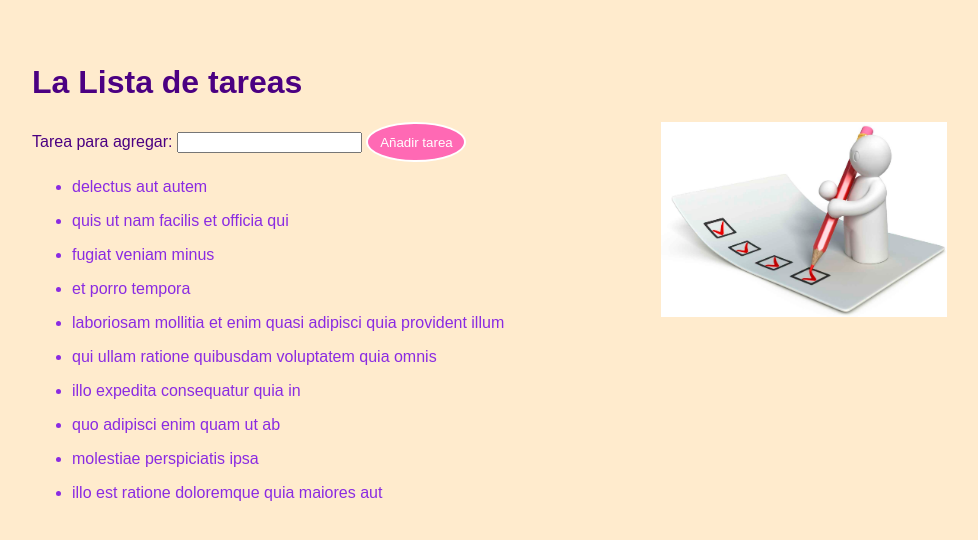
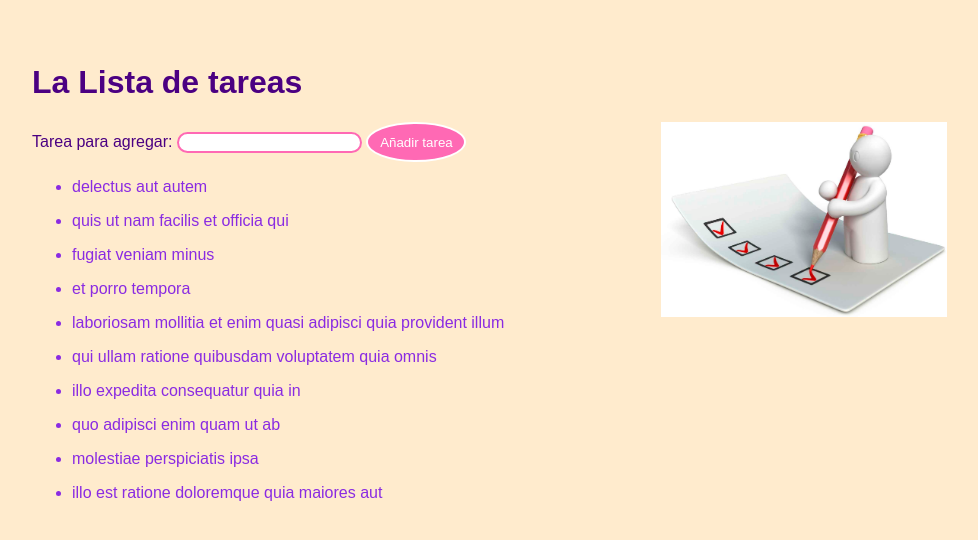
Before and after one commit to Fernandanais/lista-tareas, a plain HTML site: page index.html in a window 1280 px wide. Shown: the whole page, without its empty margins (96-1074 px from the left). Drawn offline with Linux system fonts and the light colour scheme.

Commit message:
Agregamos estilo al input

```diff
--- a/assets/css/estilos.css
+++ b/assets/css/estilos.css
@@ -24,3 +24,9 @@ img{
 	margin-right: 20%;
 
 }
+input{
+	border-style: solid;
+	border-radius: 20px;
+	border-color: #FF69B4;
+	color: #FF69B4;
+}
```
